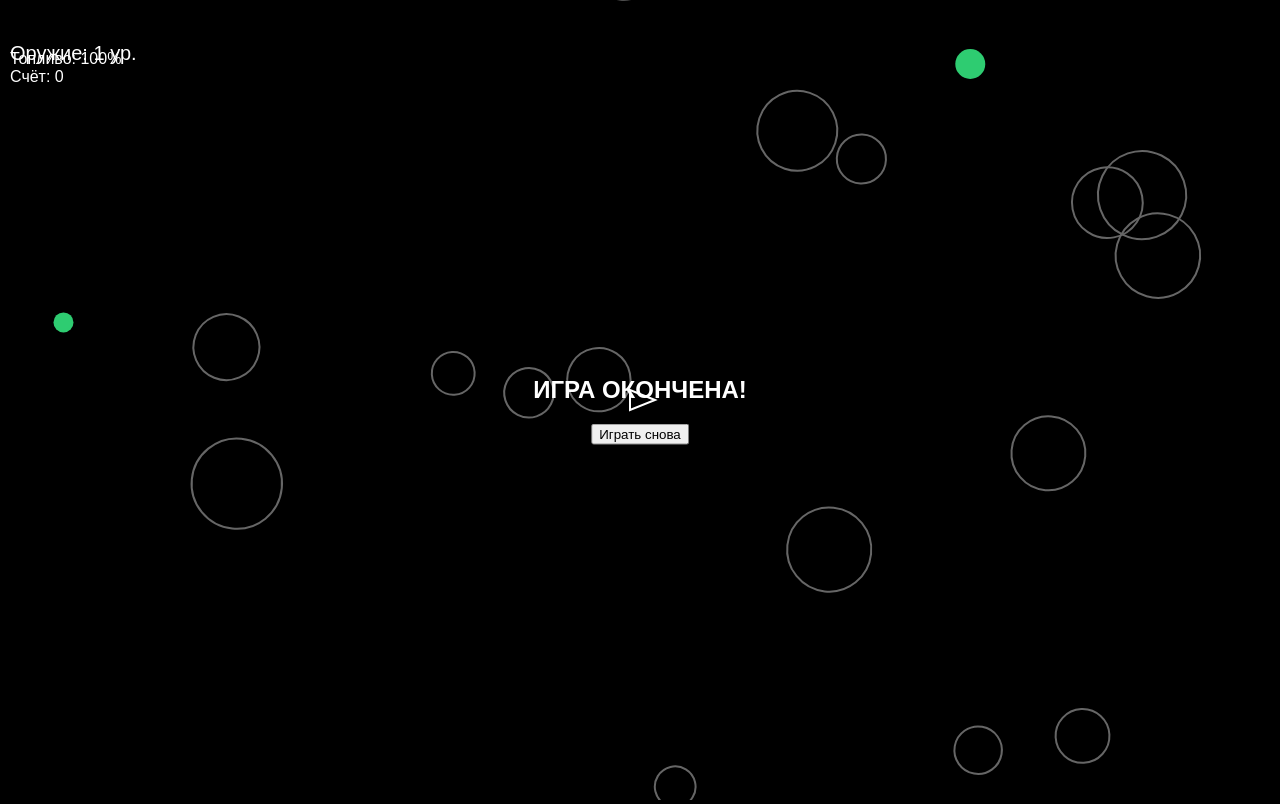
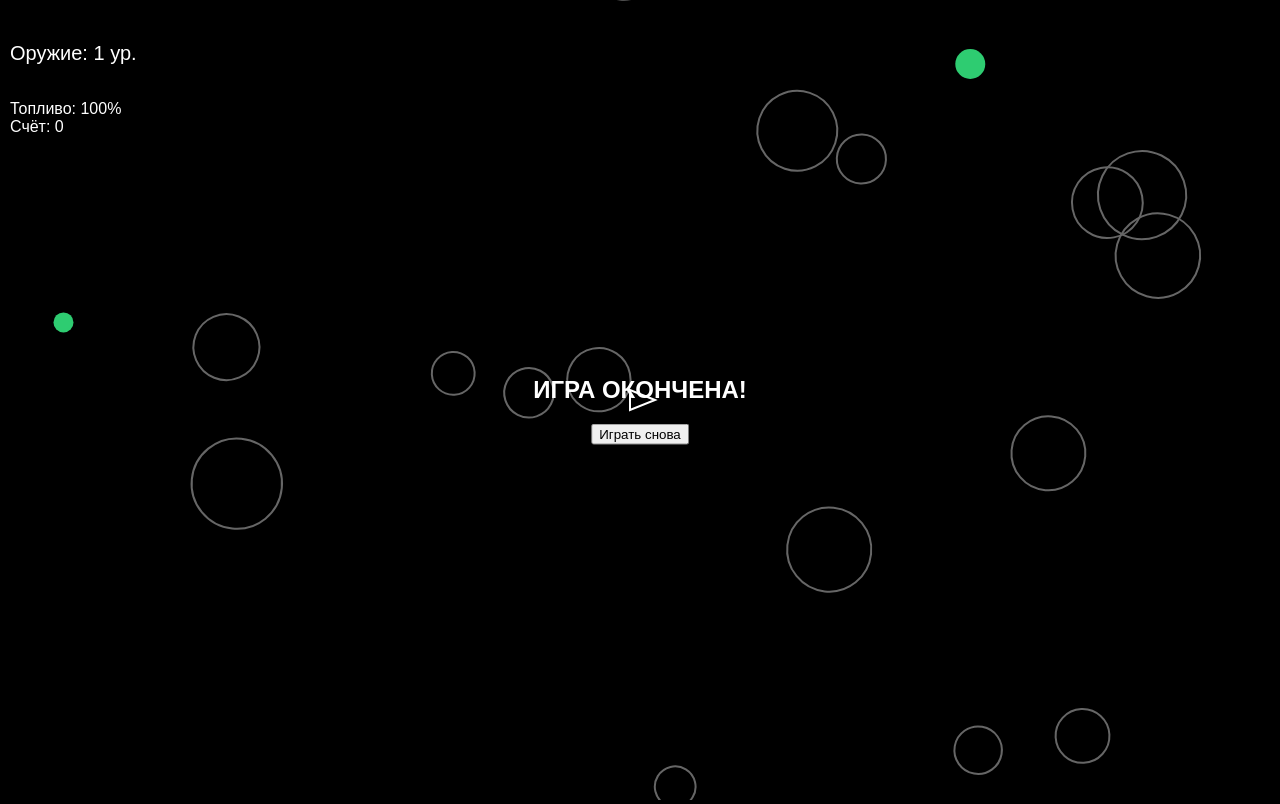
Before and after one commit to DEKOST/delta_space, a Flask app: page / in a window 1280 px wide. Run offline with Flask 3, Linux system fonts and the light colour scheme.

Commit message:
Update index.html

```diff
--- a/templates/index.html
+++ b/templates/index.html
@@ -12,7 +12,7 @@
         }
         #gameUI {
             position: fixed;
-            top: 50px;
+            top: 100px;
             left: 10px;
             z-index: 100;
         }
```
